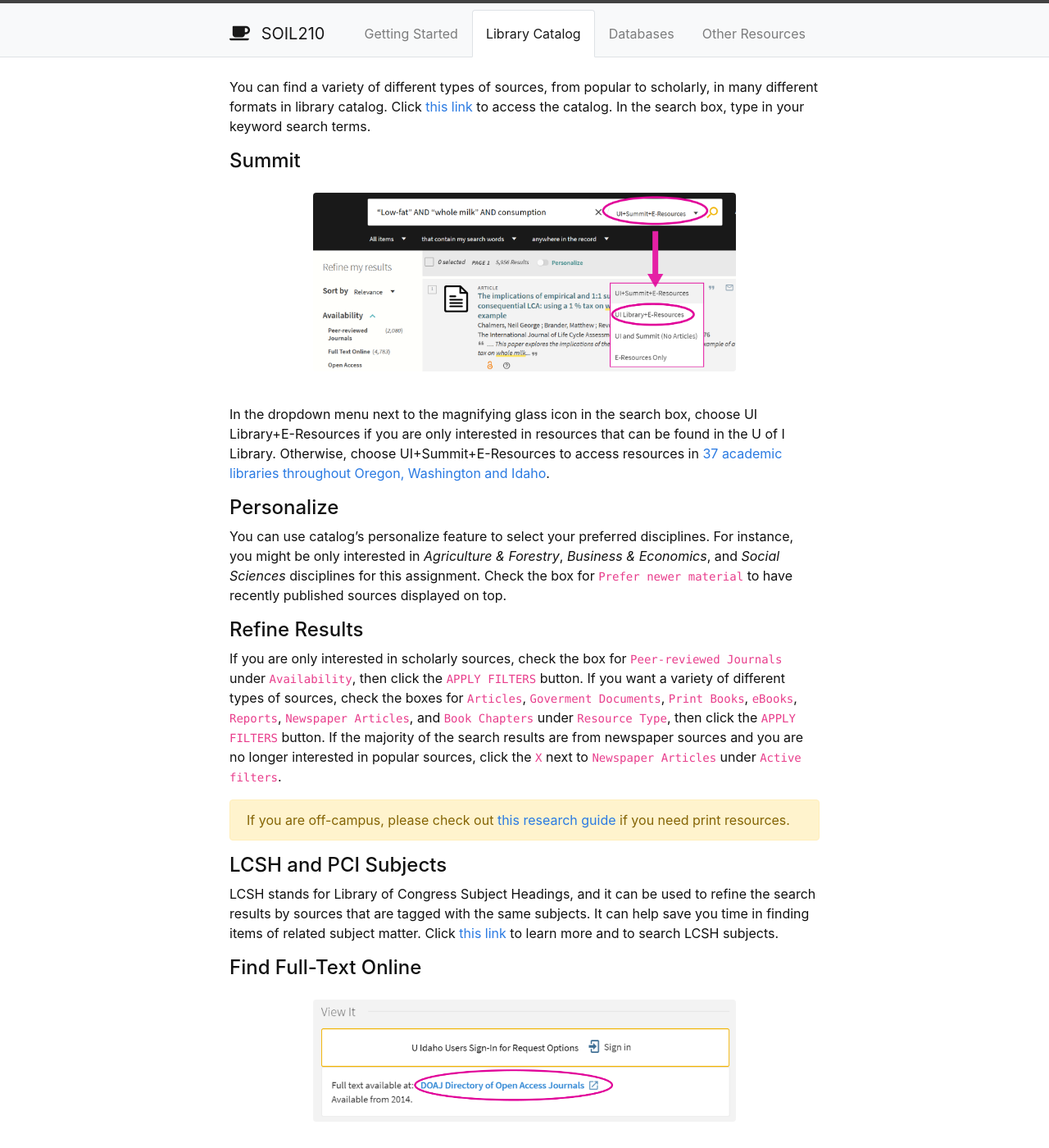
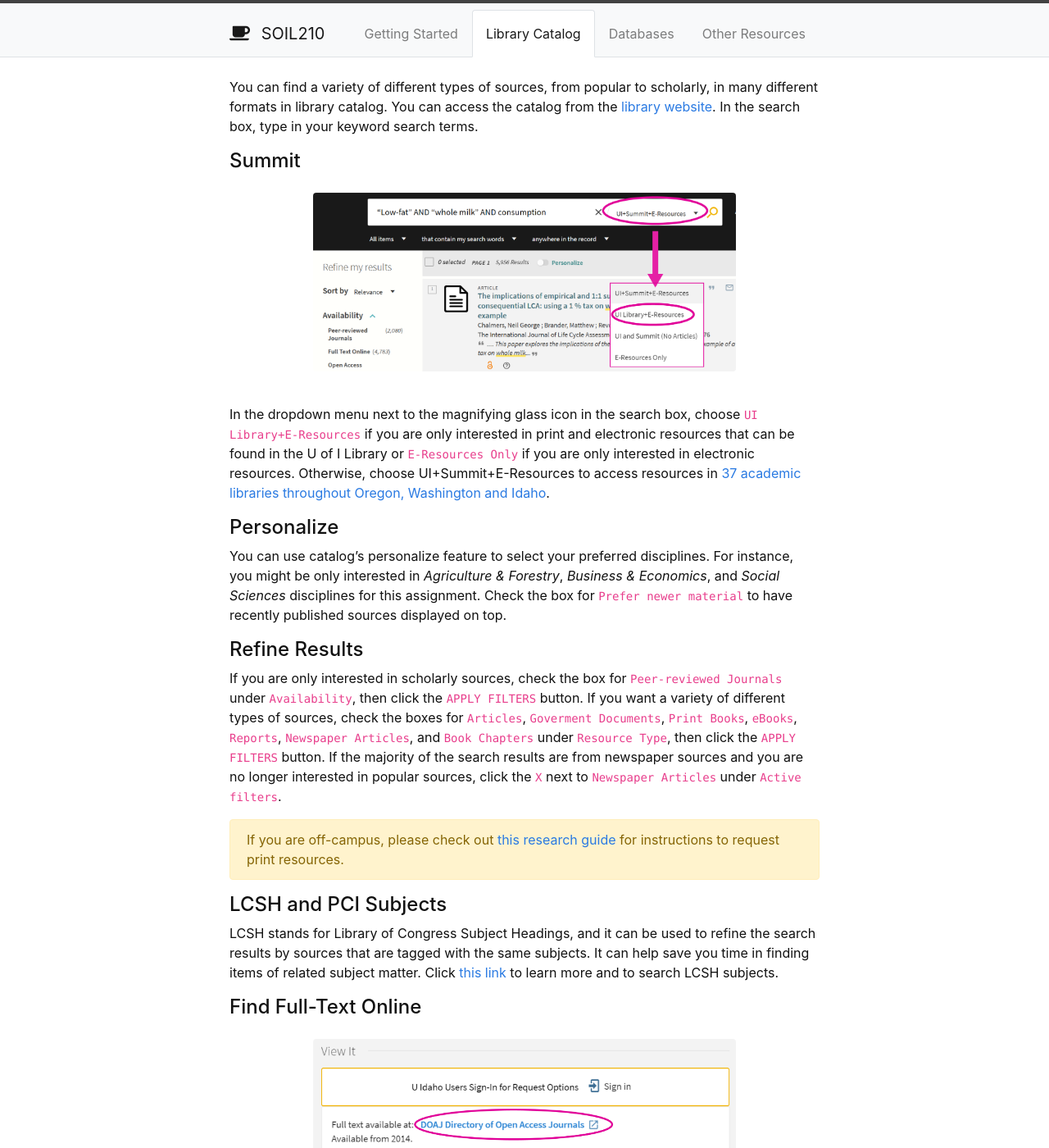
Before and after one commit to DickTurpshead/soil210, a Jekyll site: the page built from content/2-Library-Catalog.md, in a window 1280 px wide and 1400 px high. Shown: the whole window at 82% size. Built offline with Jekyll 4.4.1, drawn with Linux system fonts in a browser that asks for light colours; some of the changed text lies outside the part shown.

Commit message:
Update 2-Library-Catalog.md

```diff
--- a/content/2-Library-Catalog.md
+++ b/content/2-Library-Catalog.md
@@ -3,13 +3,13 @@ title: Library Catalog
 nav: true
 ---
 
-You can find a variety of different types of sources, from popular to scholarly, in many different formats in library catalog. Click <a href="https://www.lib.uidaho.edu/" target="_blank" rel="noopener">this link</a> to access the catalog. In the search box, type in your keyword search terms.
+You can find a variety of different types of sources, from popular to scholarly, in many different formats in library catalog. You can access the catalog from the <a href="https://www.lib.uidaho.edu/" target="_blank" rel="noopener">library website</a>. In the search box, type in your keyword search terms.
 
 #### Summit
 
 {% include figure.html img="Screenshots-07.png" alt="Summit" width="75%" %}
 
-In the dropdown menu next to the magnifying glass icon in the search box, choose UI Library+E-Resources if you are only interested in resources that can be found in the U of I Library. Otherwise, choose UI+Summit+E-Resources to access resources in <a href="https://www.lib.uidaho.edu/services/ill/summit.html" target="_blank" rel="noopener">37 academic libraries throughout Oregon, Washington and Idaho</a>.
+In the dropdown menu next to the magnifying glass icon in the search box, choose `UI Library+E-Resources` if you are only interested in print and electronic resources that can be found in the U of I Library or `E-Resources Only` if you are only interested in electronic resources. Otherwise, choose UI+Summit+E-Resources to access resources in <a href="https://www.lib.uidaho.edu/services/ill/summit.html" target="_blank" rel="noopener">37 academic libraries throughout Oregon, Washington and Idaho</a>.
 
 #### Personalize
 
@@ -20,7 +20,7 @@ You can use catalog’s personalize feature to select your preferred disciplines
 If you are only interested in scholarly sources, check the box for `Peer-reviewed Journals` under `Availability`, then click the `APPLY FILTERS` button.
 If you want a variety of different types of sources, check the boxes for `Articles`, `Goverment Documents`, `Print Books`, `eBooks`, `Reports`, `Newspaper Articles`, and `Book Chapters` under `Resource Type`, then click the `APPLY FILTERS` button. If the majority of the search results are from newspaper sources and you are no longer interested in popular sources, click the `X` next to `Newspaper Articles` under `Active filters`.
 
-{% capture text %}If you are off-campus, please check out <a href="https://libguides.uidaho.edu/c.php?g=363086&p=2453894" target="_blank" rel="noopener">this research guide</a> if you need print resources.
+{% capture text %}If you are off-campus, please check out <a href="https://libguides.uidaho.edu/c.php?g=363086&p=2453894" target="_blank" rel="noopener">this research guide</a> for instructions to request print resources.
 {% endcapture %}
 {% include alert.md text=text color="warning" %}
 
@@ -32,4 +32,4 @@ LCSH stands for Library of Congress Subject Headings, and it can be used to refi
 
 {% include figure.html img="Screenshots-08.png" alt="Find Full-Text Online" width="75%" %}
 
-You can click the *<span style="color:#0F7D00;">Full text available</span>* link to access the full text of the source. Click the title of the source, then click the link to the vender after `Full text available at:` under `View It`. Make sure that you have signed it using your U of I credentials. If *<span style="color:#A2A2A2;">No full-text</span>* is shown, consider placing an <a href="https://www.lib.uidaho.edu/services/ill/" target="_blank" rel="noopener">ILL request</a> to access the full-text article. Do be aware that due to library closures and limitations around the world, processing requests may be delayed or disrupted.
+You can click the *<span style="color:#0F7D00;">Full text available</span>* link to access the full text of the source. Click the title of the source, then click the link to the vender after `Full text available at:` under `View It`. Make sure that you have signed it using your U of I credentials. If *<span style="color:#A2A2A2;">No full-text</span>* is shown, consider placing an <a href="https://www.lib.uidaho.edu/services/ill/" target="_blank" rel="noopener">ILL request</a> to access the full-text article. Do plan ahead since access is not immediate. Turnaround time for loan requests is typically 7-14 days, while articles are usually received within 1-2 days.
```
